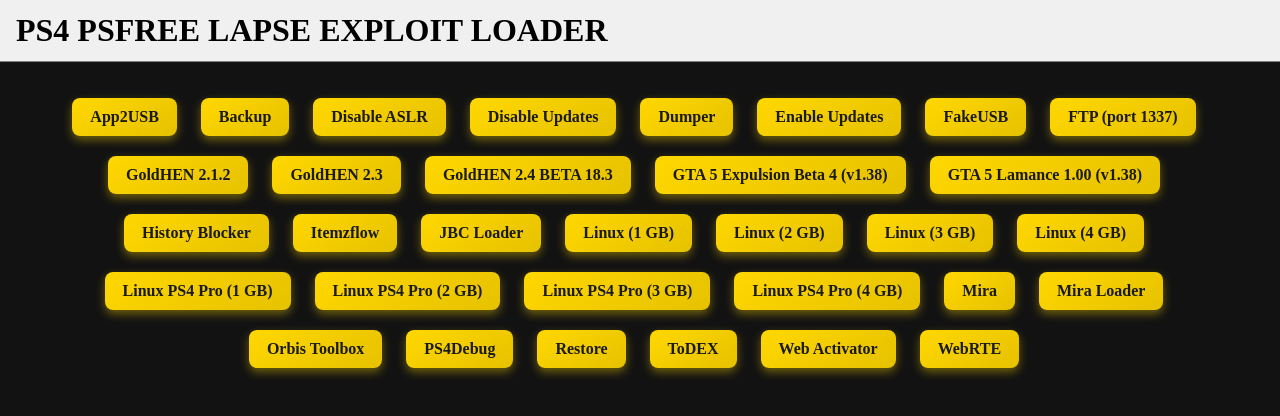
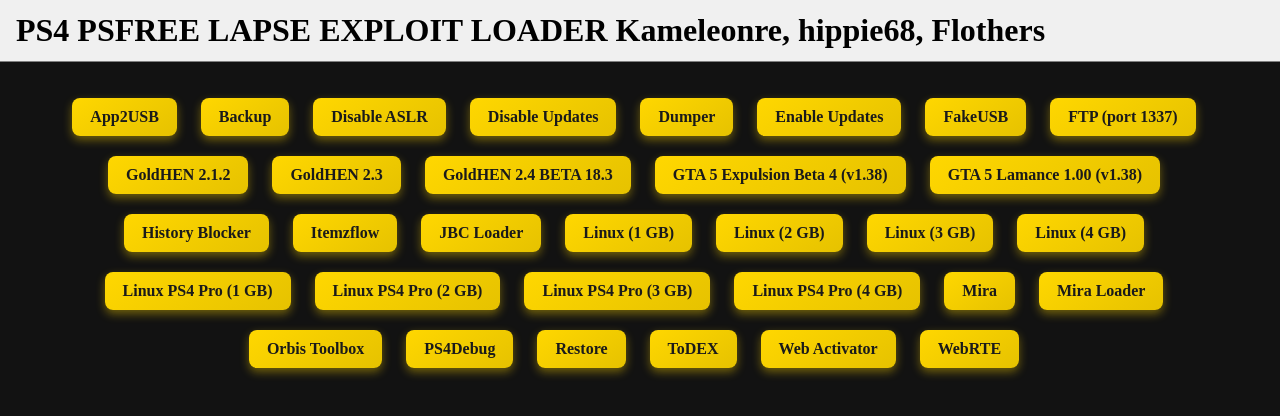
Before and after one commit to iFlothers/goldfree, a plain HTML site: page goldhen/index.html in a window 1280 px wide. Drawn offline with Linux system fonts and the light colour scheme.

Commit message:
Update index.html

```diff
--- a/goldhen/index.html
+++ b/goldhen/index.html
@@ -358,7 +358,7 @@
 
 <div id="website">
     <header>
-        <span id="title"> PS4 PSFREE LAPSE EXPLOIT LOADER </span>
+        <span id="title"> PS4 PSFREE LAPSE EXPLOIT LOADER Kameleonre, hippie68, Flothers </span>
     </header>
 
     <main>
```
